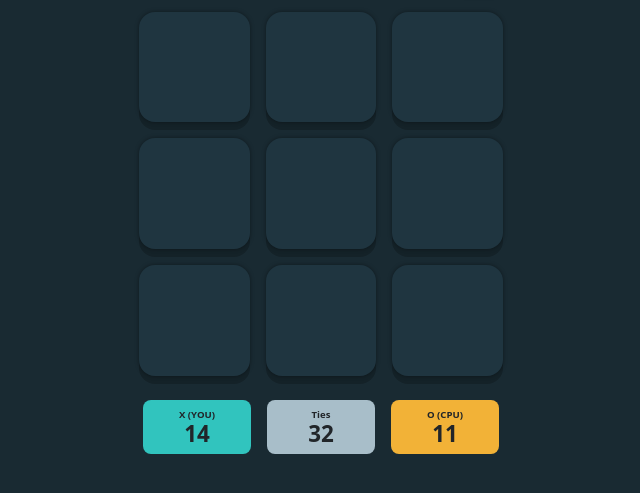
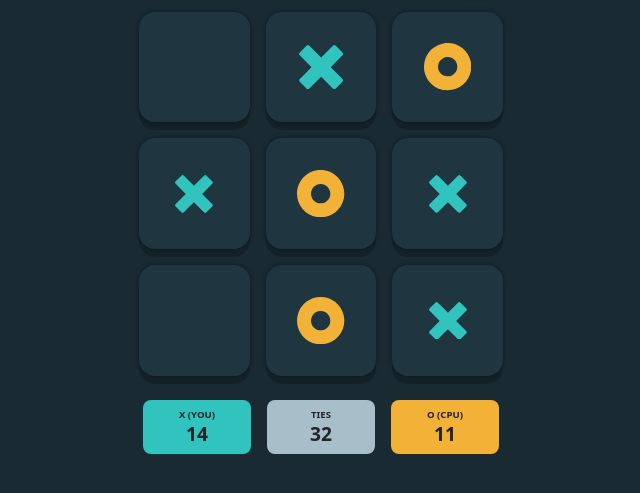
Before and after one commit to FunvalProgra/pc-tic-tac-toe, a plain HTML site: page index.html in a window 1280 px wide. Shown: the part 195-688 px from the top of the page, without its empty margins (319-959 px from the left). Drawn offline with nearby package versions, Linux system fonts and the light colour scheme.

Commit message:
complete board icons

```diff
--- a/index.html
+++ b/index.html
@@ -36,32 +36,59 @@
     <main class="row row-cols-3 board">
 
       <div class="col  g-3">
-        <div class="p-2  ratio ratio-1x1 rounded-4 board_item"></div>
+        <div class="p-2  rounded-4 d-flex align-items-center justify-content-center board_item"></div>
       </div>
       <div class="col g-3">
-        <div class="ratio ratio-1x1 rounded-4 board_item d-flex align-items-center justify-content-center">
+        <div class="rounded-4 d-flex align-items-center justify-content-center board_item">
+          <svg class="icon cross">
+            <use xlink:href="./icons/icon-x.svg#icon-x"></use>
+          </svg>
         </div>
       </div>
       <div class="col g-3">
-        <div class="p-2 ratio ratio-1x1 rounded-4 board_item"></div>
+        <div class="p-2 rounded-4 d-flex align-items-center justify-content-center board_item">
+          <svg class="icon circle">
+            <use xlink:href="./icons/icon-o.svg#icon-o"></use>
+          </svg>
+        </div>
       </div>
       <div class="col  g-3">
-        <div class="p-2 ratio ratio-1x1 rounded-4 board_item"></div>
+        <div class="p-2 rounded-4 d-flex align-items-center justify-content-center board_item">
+          <svg class="icon cross">
+            <use xlink:href="./icons/icon-x.svg#icon-x"></use>
+          </svg>
+        </div>
       </div>
       <div class="col g-3">
-        <div class="p-2 ratio ratio-1x1 rounded-4 board_item"></div>
+        <div class="p-2 rounded-4 d-flex align-items-center justify-content-center board_item">
+          <svg class="icon circle">
+            <use xlink:href="./icons/icon-o.svg#icon-o"></use>
+          </svg>
+        </div>
       </div>
       <div class="col g-3">
-        <div class="p-2 ratio ratio-1x1 rounded-4 board_item"></div>
+        <div class="p-2 rounded-4 d-flex align-items-center justify-content-center board_item">
+          <svg class="icon cross">
+            <use xlink:href="./icons/icon-x.svg#icon-x"></use>
+          </svg>
+        </div>
       </div>
       <div class="col  g-3">
-        <div class="p-2 ratio ratio-1x1 rounded-4 board_item"></div>
+        <div class="p-2 rounded-4 d-flex align-items-center justify-content-center board_item"></div>
       </div>
       <div class="col g-3">
-        <div class="p-2 ratio ratio-1x1 rounded-4 board_item"></div>
+        <div class="p-2 rounded-4 d-flex align-items-center justify-content-center board_item">
+          <svg class="icon circle">
+            <use xlink:href="./icons/icon-o.svg#icon-o"></use>
+          </svg>
+        </div>
       </div>
       <div class="col g-3">
-        <div class="p-2 ratio ratio-1x1 rounded-4 board_item"></div>
+        <div class="p-2 rounded-4 d-flex align-items-center justify-content-center board_item">
+          <svg class="icon cross">
+            <use xlink:href="./icons/icon-x.svg#icon-x"></use>
+          </svg>
+        </div>
       </div>
 
     </main>
--- a/styles/main.css
+++ b/styles/main.css
@@ -64,9 +64,12 @@ header>button>.icon {
     box-shadow: rgba(0, 0, 0, 0.4) 0px 0px 4px, rgba(0, 0, 0, 0.3) 0px 0px 0px -3px, rgba(0, 0, 0, 0.2) 0px 8px 0px;
 }
 
-.score_item-o, .score_item-x, .score_item-ties {
-     font-size: .6rem;
-     font-weight: 600;
+.score_item-o,
+.score_item-x,
+.score_item-ties {
+    font-size: .6rem;
+    font-weight: bold;
+    text-transform: uppercase;
 }
 
 .score_item-x {
@@ -81,9 +84,25 @@ header>button>.icon {
     background-color: var(--yellow);
 }
 
-.score{
-    font-size: 1.4rem;
+.score {
+    font-size: 1.2rem;
     margin: 0;
     padding: 0;
     line-height: 1.5rem;
+    font-weight: bold;
 }
+
+.board_item {
+    aspect-ratio: 1/1;
+}
+
+.icon.cross {
+    fill: var(--cyan);
+    height: 40%;
+    width: 40%;
+}
+.icon.circle {
+    fill: var(--yellow);
+    height: 50%;
+    width: 50%;
+}
```
